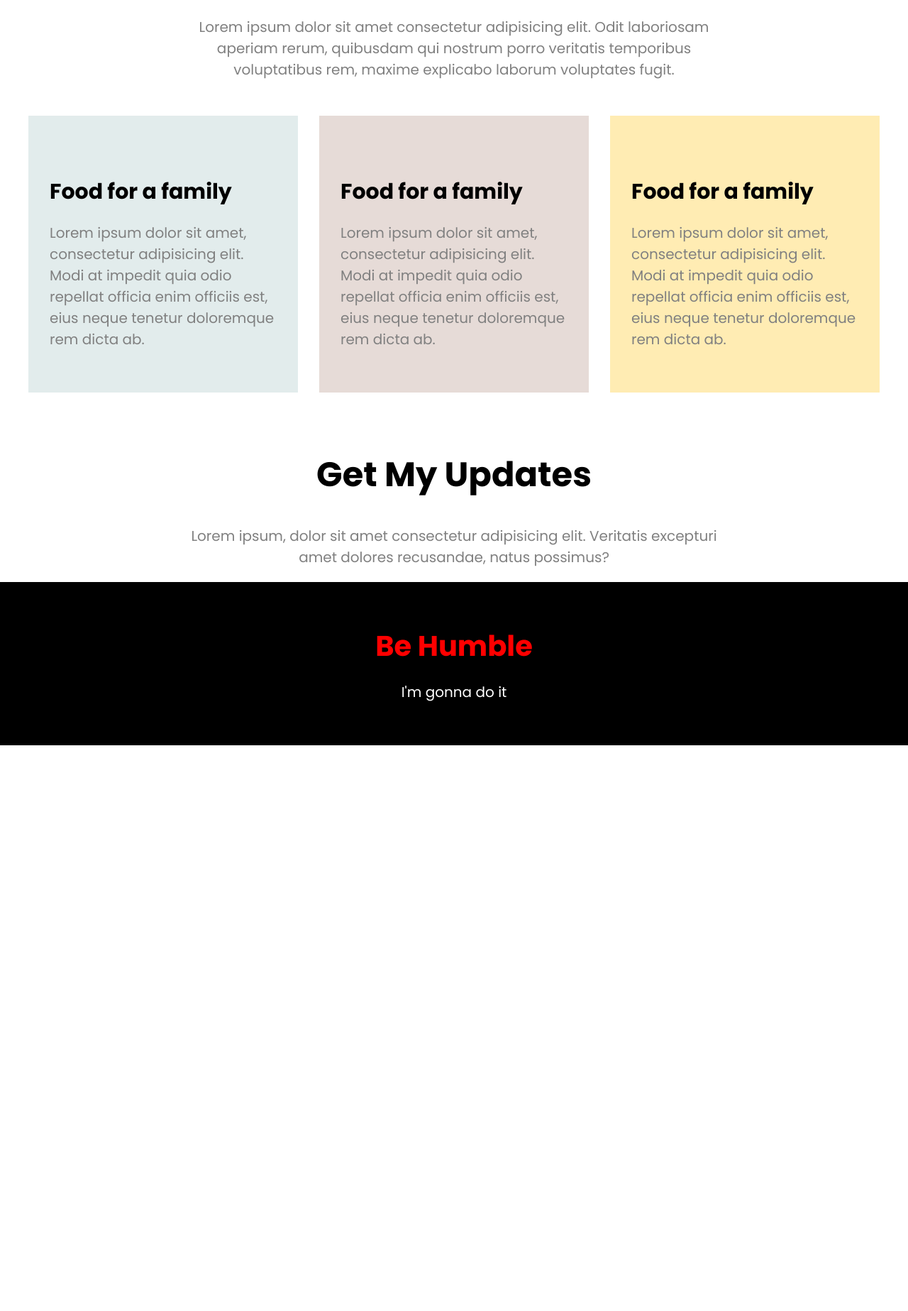
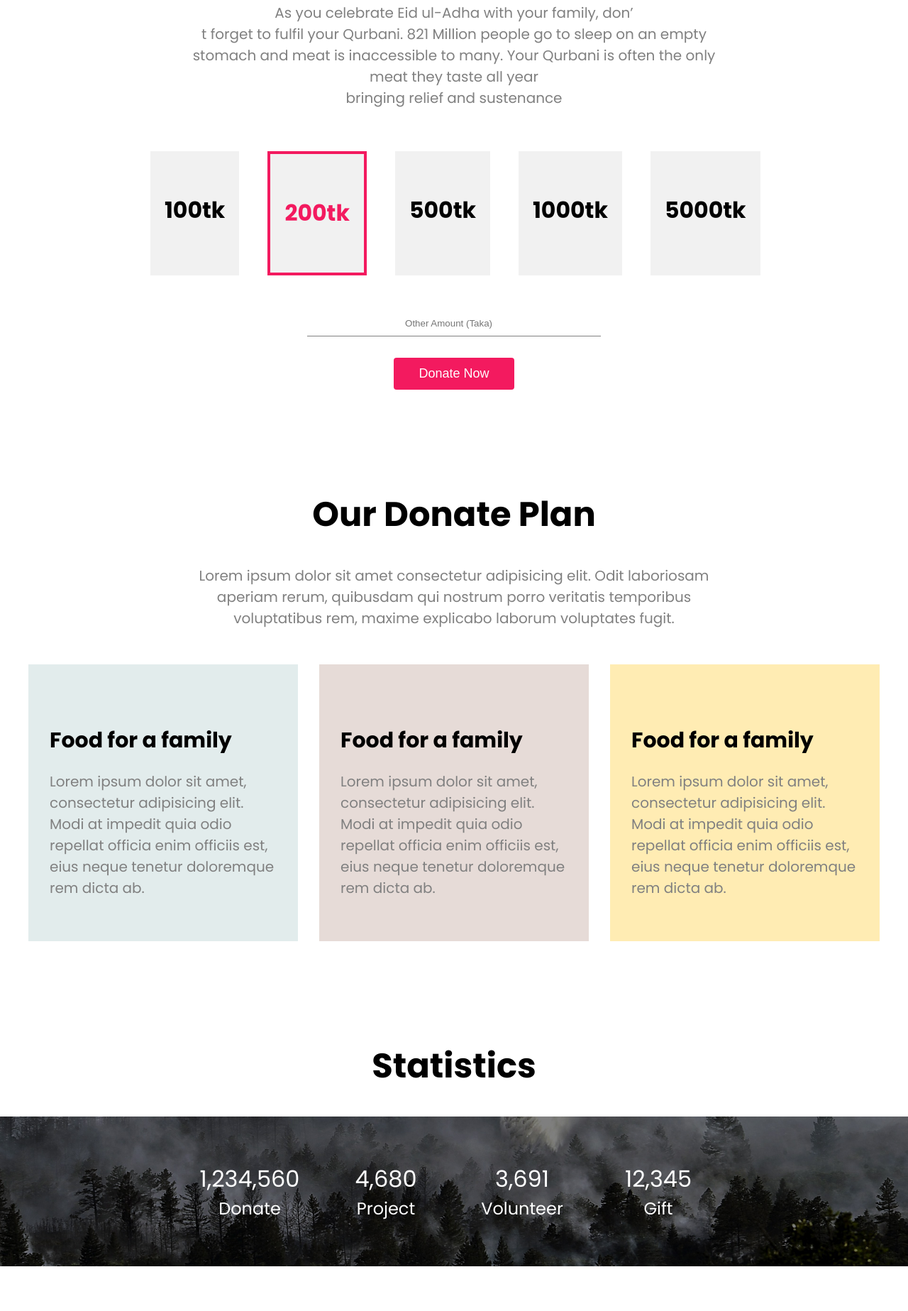
Before and after one commit to AbuAhmad119033/Assignment1, a plain HTML site: page index.html in a window 1280 px wide. Shown: the part 753-2600 px from the top of the page at 71% size. Before the commit the page ends 1803 px from the top, so only its background shows below. Drawn offline with Linux system fonts and the light colour scheme.

Commit message:
sections added

```diff
--- a/index.html
+++ b/index.html
@@ -18,6 +18,36 @@
         <p>Help people with your donations</p>
         <button>Donate Now</button>
     </div>
+    <div class="donate-today">
+        <h2 class="section-heading">Donate Today</h2>
+        <p class="section-subheading">As you celebrate Eid ul-Adha with your family, don’<br>t forget to fulfil your
+            Qurbani. 821 Million people go to sleep on an empty<br> stomach and meat is inaccessible to many. Your
+            Qurbani is often the only meat they taste all year<br> bringing relief and sustenance</p>
+
+        <div class="main-div">
+            <div class="box">
+                <h3>100tk</h3>
+            </div>
+            <div class="box box-color">
+                <h3>200tk</h3>
+            </div>
+            <div class="box">
+                <h3>500tk</h3>
+            </div>
+            <div class="box">
+                <h3>1000tk</h3>
+            </div>
+            <div class="box">
+                <h3>5000tk</h3>
+            </div>
+        </div>
+
+        <div class="send-money">
+            <input type="number" placeholder="Other Amount (Taka)"><br>
+            <button id="donate-button">Donate Now</button>
+        </div>
+    </div>
+
     <div class="donate">
         <h2 class="section-heading">
             Our Donate Plan
@@ -47,11 +77,39 @@
             </div>
         </div>
     </div>
+    <div class="statistics">
+        <h2 class="section-heading">Statistics</h2>
+        <div class="statistics-container">
+            <div class="statistics-box">
+                <div class="statistics-number">1,234,560</div>
+                <div class="statistics-texts">Donate</div>
+            </div>
+            <div class="statistics-box">
+                <div class="statistics-number">4,680</div>
+                <div class="statistics-texts">Project</div>
+            </div>
+            <div class="statistics-box">
+                <div class="statistics-number">3,691</div>
+                <div class="statistics-texts">Volunteer</div>
+            </div>
+            <div class="statistics-box">
+                <div class="statistics-number">12,345</div>
+                <div class="statistics-texts">Gift</div>
+            </div>
+        </div>
+    </div>
     <div class="updates">
         <h2 class="section-heading">Get My Updates</h2>
         <p class="section-subheading">
-            Lorem ipsum, dolor sit amet consectetur adipisicing elit. Veritatis excepturi amet dolores recusandae, natus possimus?
+            Lorem ipsum, dolor sit amet consectetur adipisicing elit. Veritatis excepturi amet dolores recusandae, natus
+            possimus?
         </p>
+        <div class="form-container">
+            <form>
+                <input type="email" placeholder="Email">
+                <button>Subscribe</button>
+            </form>
+        </div>
     </div>
     <div class="footer">
         <h3>Be Humble</h3>
--- a/style.css
+++ b/style.css
@@ -27,7 +27,7 @@ body{
 }
 .header button{
     padding: 12px 35px;
-    background: rgb(243, 26, 95);
+    background: #f31a5f;
     border: none;
     border-radius: 4px;
     color: #fff;
@@ -49,6 +49,54 @@ body{
     padding: 0px 20%;
     margin-bottom: 20px;
 }
+.main-div{
+    width: 70%;
+    margin: auto;
+    margin-top: 60px;
+    display:flex;
+}
+.donate-today{
+    padding: 60px 0px;
+}
+.box{
+    padding: 60px 20px;
+    margin: 0px 20px;
+    width: 20%;
+    text-align: center;
+    background-color: #f1f1f1;
+    font-size: 27px;
+}
+.box-color{
+    border: 4px solid #f31a5f;
+    color: #f31a5f;
+}
+.second-div{
+
+    text-align: center;
+}
+.send-money{
+    text-align: center;
+    margin-top: 50px;
+}
+.send-money input{
+    width: 30%;
+    padding: 10px 15px;
+    border: none;
+    border-bottom: 1px solid gray;
+    text-align: center;
+    margin-bottom: 30px;
+}
+
+.send-money button{
+    padding: 12px 35px;
+    background: rgb(243, 26, 95);
+    border: none;
+    color: #fff;
+    font-size: 18px;
+    display: inline-block;
+    border-radius: 4px;
+}
+
 .donate{
     padding: 80px 0px;
     margin: 0 40px;
@@ -95,3 +143,53 @@ background-color: #e6dbd7;
     color: #fff;
     margin-top: 20px;
 }
+.updates{
+    padding: 60px 0px;
+}
+.form-container{
+    padding: 100px 0px;
+    background-color: #ffecb3ac;
+    width: 70%;
+
+    margin: auto;
+    margin-top: 50px;
+    text-align: center;
+}
+.form-container input{
+    padding: 12px 20px;
+    border: none;
+    background-color: #d1cccc;
+    font-size: 18px;
+    font-weight: 500;
+    margin: 0;
+}
+.form-container button{
+    padding: 12px 35px;
+    background: rgb(243, 26, 95);
+    border: none;
+    color: #fff;
+    font-size: 18px;
+    display: inline-block;
+    margin-left: -10px;
+}
+.statistics{
+    padding: 60px 0px;
+}
+.statistics-container{
+    padding: 5% 20%;
+    background-image: url(/images/img-5.jpg);
+    background-size: cover;
+    background-repeat: no-repeat;
+    display: flex;
+    color: #fff;
+    text-align: center;
+}
+.statistics-box{
+    width: 33%;
+}
+.statistics-number{
+    font-size: 32px;
+}
+.statistics-texts{
+    font-size: 24px;
+}
```
Also changed, not shown: images/header-bg.jpg (deleted), images/img-5.jpg (added).
